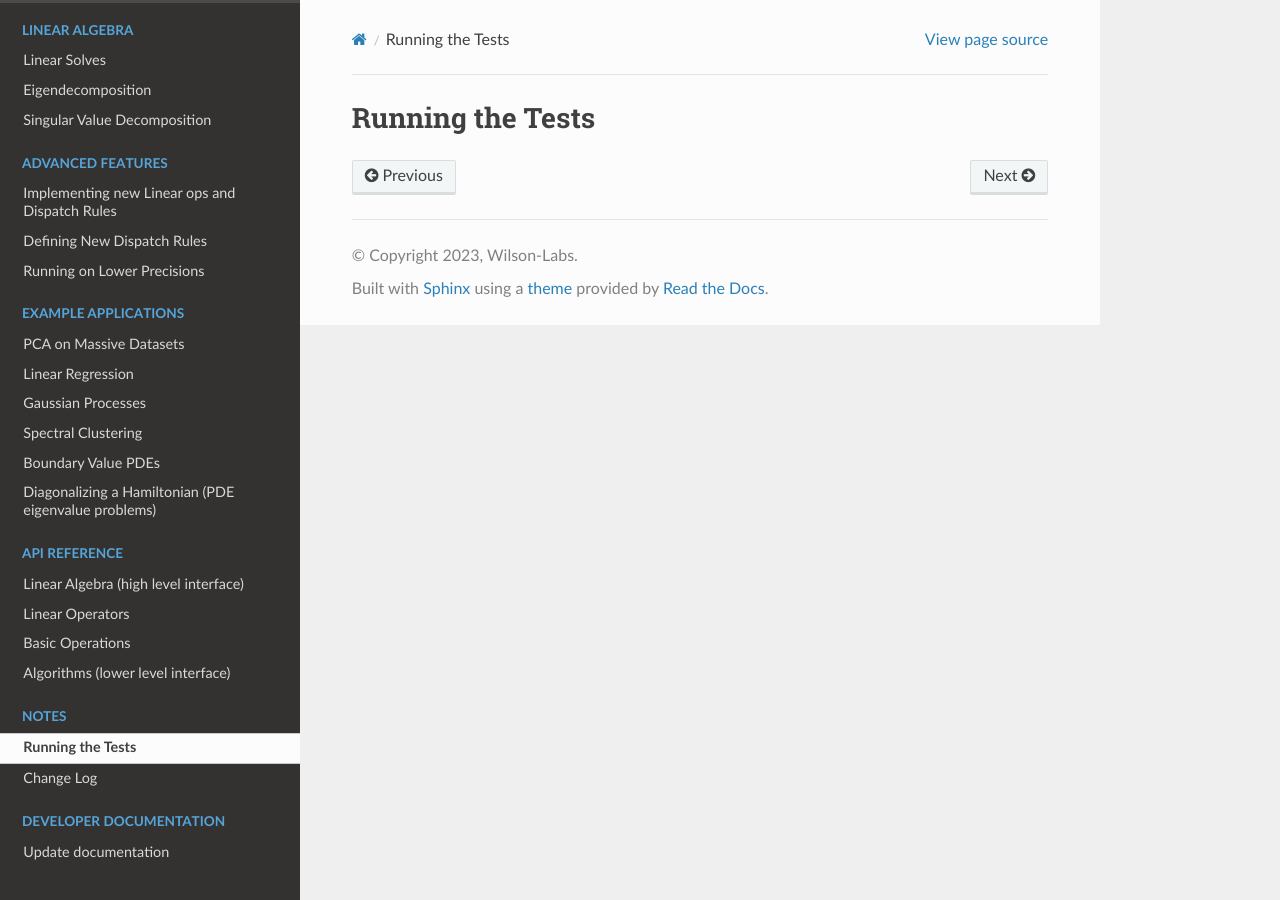
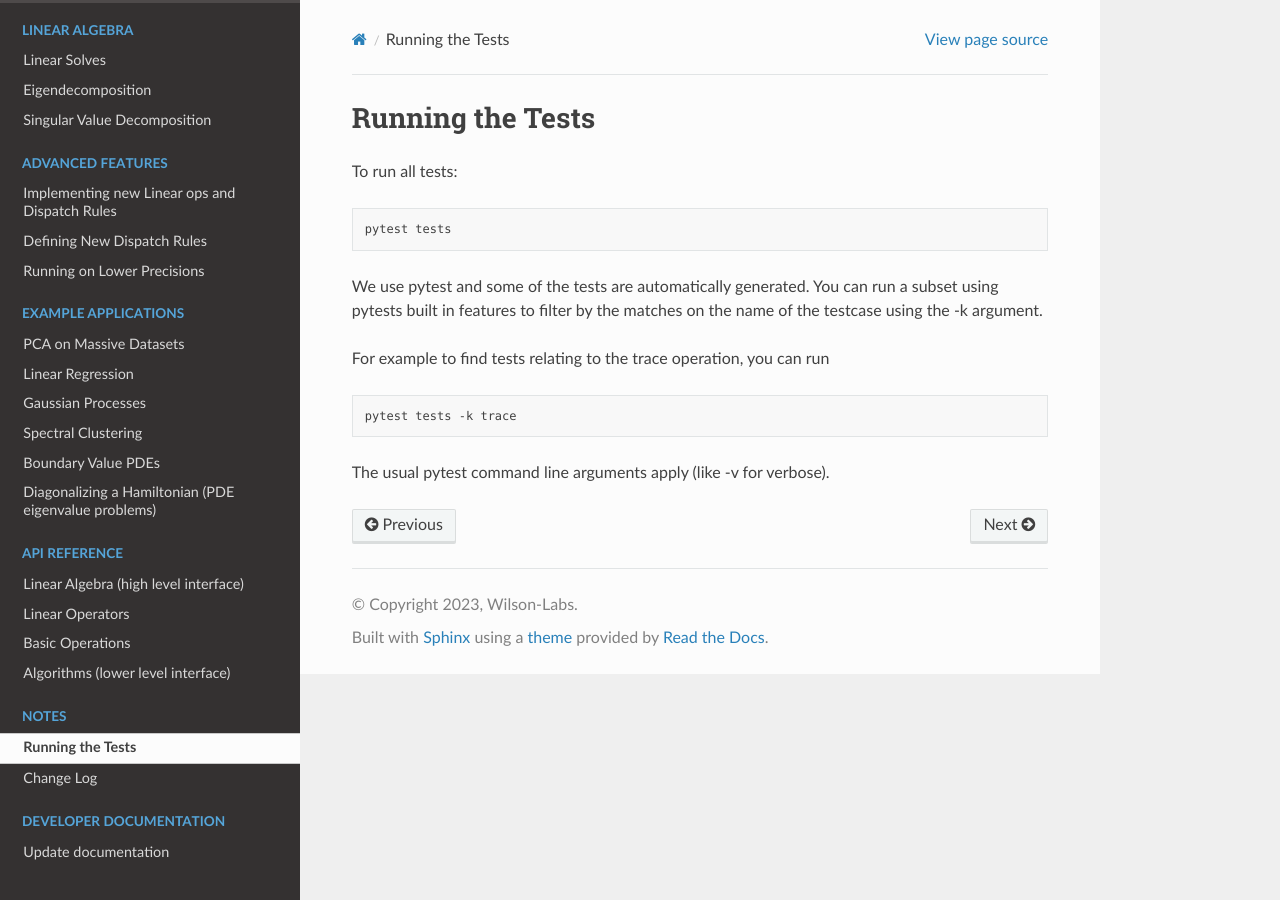
Before and after one commit to wilson-labs/cola, a Sphinx documentation site: the page built from docs/testing.md, in a window 1280 px wide. Built offline with Sphinx 7.4.7 and the Read the Docs theme 2.0.0, drawn with Linux system fonts in a browser that asks for light colours.

Commit message:
added test docs

````diff
--- a/docs/testing.md
+++ b/docs/testing.md
@@ -1 +1,16 @@
 # Running the Tests
+
+To run all tests:
+```shell
+pytest tests
+```
+
+We use pytest and some of the tests are automatically generated.
+You can run a subset using pytests built in features to filter by the matches on the name of the testcase using the -k argument.
+
+For example to find tests relating to the trace operation, you can run
+```shell
+pytest tests -k trace
+```
+
+The usual pytest command line arguments apply (like -v for verbose).
````
